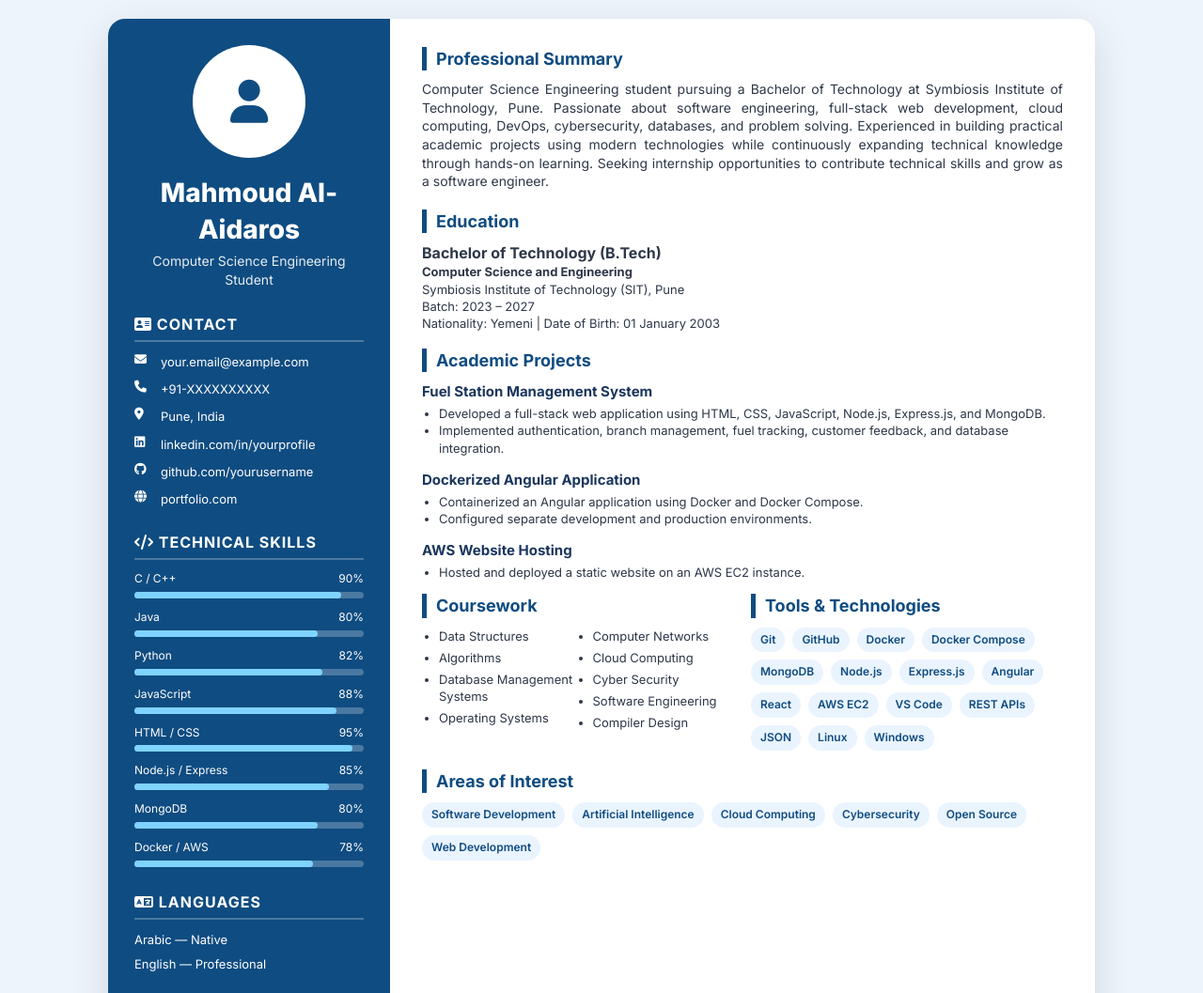
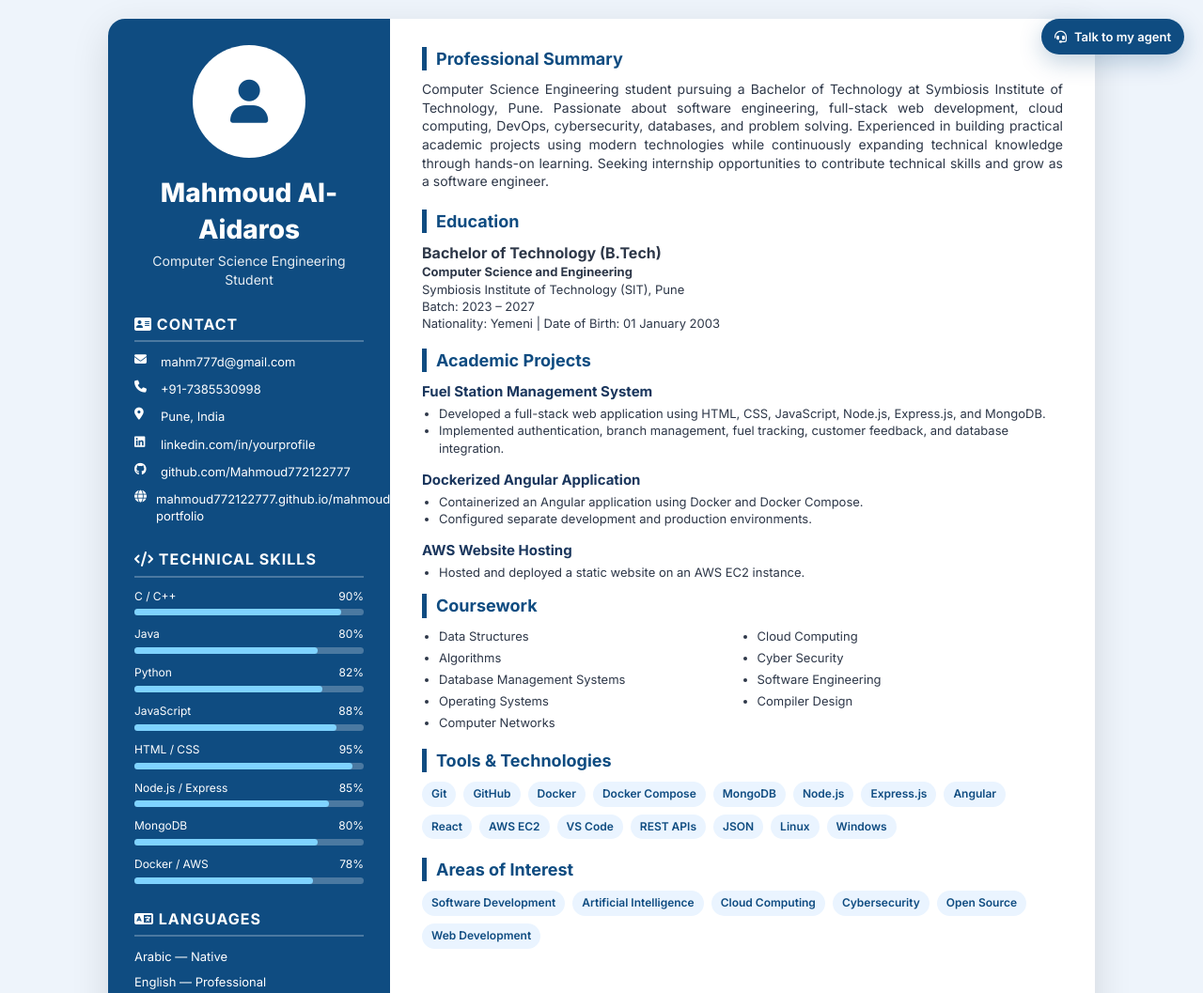
Before and after one commit to Mahmoud772122777/mahmoud-portfolio, a plain HTML site: page index.html in a window 1280 px wide. Shown: the top 1057 px of the page at 94% size. Drawn offline with Linux system fonts and the light colour scheme.

Commit message:
Update contact information

```diff
--- a/index.html
+++ b/index.html
@@ -209,10 +209,28 @@ h1{
     margin-bottom:5px;
 }
 
-@media(max-width:900px){
+.agent-link{
+    position:fixed;
+    top:20px;
+    right:20px;
+    z-index:1000;
+    display:inline-flex;
+    align-items:center;
+    gap:8px;
+    padding:10px 14px;
+    border-radius:999px;
+    background:#0f4c81;
+    color:white;
+    text-decoration:none;
+    font-size:13px;
+    font-weight:600;
+    box-shadow:0 8px 24px rgba(15,76,129,.25);
+}
 
-.resume{
-grid-template-columns:1fr;
+.agent-link:hover{
+    background:#0b3d67;
+}
+
 }
 
 .course-list{
@@ -254,6 +272,11 @@ max-width:100%;
 
 <body>
 
+<a class="agent-link" href="https://elevenlabs.io/app/talk-to?agent_id=agent_3601kxqs9cecfm39pd5yvy7d3afn&branch_id=agtbrch_5401kxqs9d7mfrv91b9rcg32qaxk" target="_blank" rel="noopener noreferrer">
+  <i class="fa-solid fa-headset"></i>
+  <span>Talk to my agent</span>
+</a>
+
 <div class="resume">
 
 <!-- LEFT SIDE -->
@@ -276,17 +299,17 @@ Computer Science Engineering Student
 
 <div class="contact">
 
-<div><i class="fa-solid fa-envelope"></i> your.email@example.com</div>
+<div><i class="fa-solid fa-envelope"></i> mahm777d@gmail.com</div>
 
-<div><i class="fa-solid fa-phone"></i> +91-XXXXXXXXXX</div>
+<div><i class="fa-solid fa-phone"></i> +91-7385530998</div>
 
 <div><i class="fa-solid fa-location-dot"></i> Pune, India</div>
 
 <div><i class="fa-brands fa-linkedin"></i> linkedin.com/in/yourprofile</div>
 
-<div><i class="fa-brands fa-github"></i> github.com/yourusername</div>
+<div><i class="fa-brands fa-github"></i> github.com/Mahmoud772122777</div>
 
-<div><i class="fa-solid fa-globe"></i> portfolio.com</div>
+<div><i class="fa-solid fa-globe"></i> mahmoud772122777.github.io/mahmoud-portfolio</div>
 
 </div>
 
```
